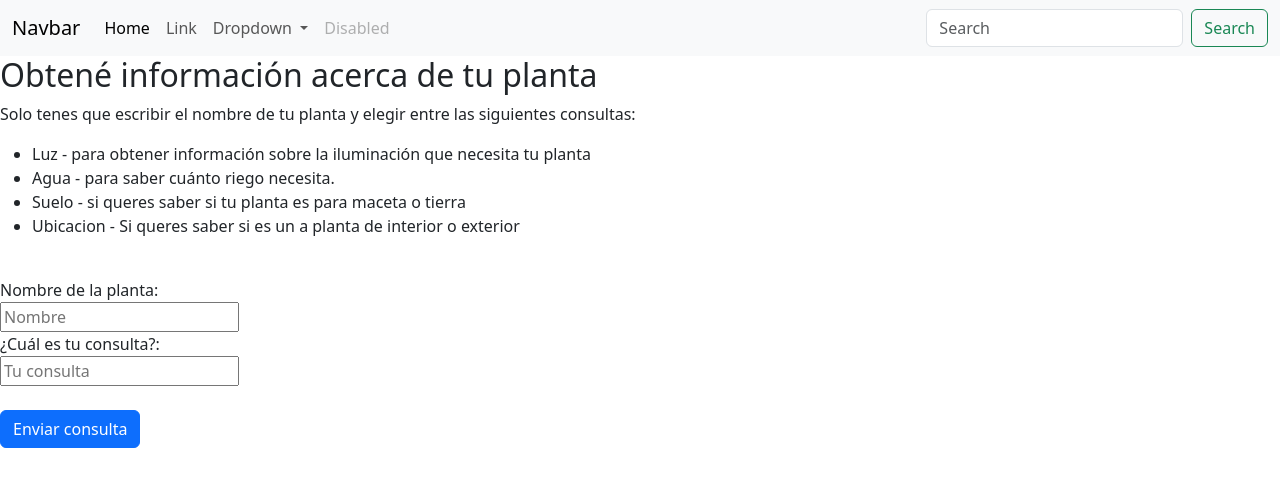
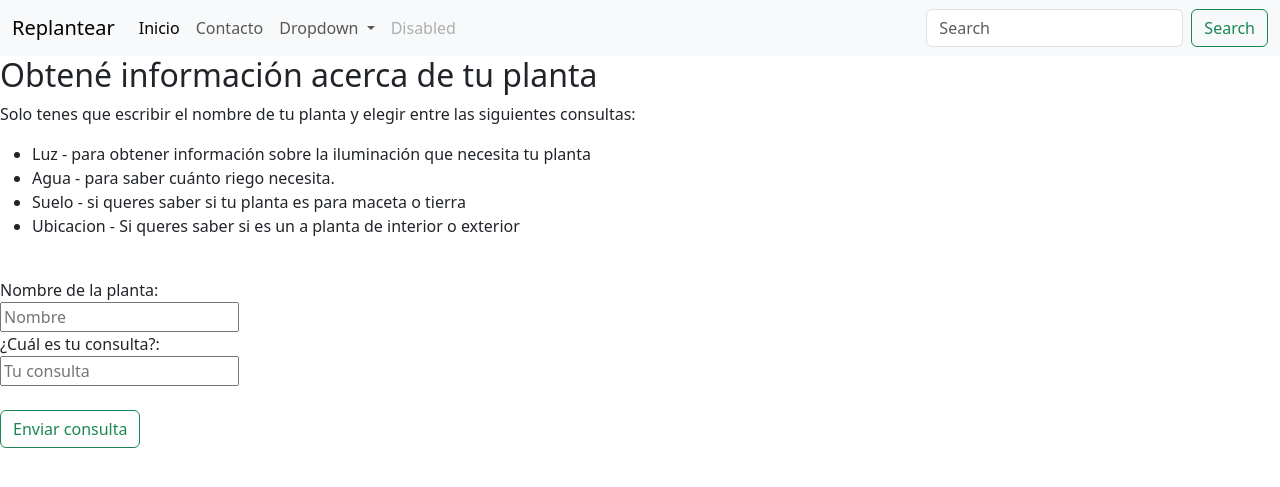
Before and after one commit to PepisMoreno/TIF-backend-grupo-12, a Flask app: page / in a window 1280 px wide. Shown: the top 487 px of the page. Run offline with Flask 3, Linux system fonts and the light colour scheme.

Commit message:
editando index

```diff
--- a/api-de-prueba/templates/index.html
+++ b/api-de-prueba/templates/index.html
@@ -9,17 +9,17 @@
   <!--Barra de navegación-->
   <nav class="navbar navbar-expand-lg bg-body-tertiary">
     <div class="container-fluid">
-      <a class="navbar-brand" href="#">Navbar</a>
+      <a class="navbar-brand" href="#">Replantear</a>
       <button class="navbar-toggler" type="button" data-bs-toggle="collapse" data-bs-target="#navbarSupportedContent" aria-controls="navbarSupportedContent" aria-expanded="false" aria-label="Toggle navigation">
         <span class="navbar-toggler-icon"></span>
       </button>
       <div class="collapse navbar-collapse" id="navbarSupportedContent">
         <ul class="navbar-nav me-auto mb-2 mb-lg-0">
           <li class="nav-item">
-            <a class="nav-link active" aria-current="page" href="#">Home</a>
+            <a class="nav-link active" aria-current="page" href="#">Inicio</a>
           </li>
           <li class="nav-item">
-            <a class="nav-link" href="#">Link</a>
+            <a class="nav-link" href="#">Contacto</a>
           </li>
           <li class="nav-item dropdown">
             <a class="nav-link dropdown-toggle" href="#" role="button" data-bs-toggle="dropdown" aria-expanded="false">
@@ -54,14 +54,14 @@
           <li>Ubicacion - Si queres saber si es un a planta de interior o exterior</li>
         </ul><br>
         <div class="login">
-          <form action="" method="post"> <!--ver porque metodo post-->
+          <form action="" method="post"> <!--en action hay que poner la ruta de la función "consulta" --ver porque metodo post-->
             <label for="inputNombre">Nombre de la planta:</label><br>
             <input type="text" id="inputNombre" name="nombre" placeholder="Nombre" required><br>
 
             <label for="consulta">¿Cuál es tu consulta?:</label><br>
             <input type="text" id="consulta"name="consulta" placeholder="Tu consulta" required><br>
             <br>
-            <button type="submit" class="btn btn-primary btn-block btn-large">Enviar consulta</button>
+            <button type="submit" class="btn btn-outline-success">Enviar consulta</button>
           </form>
         </div>
 
```
